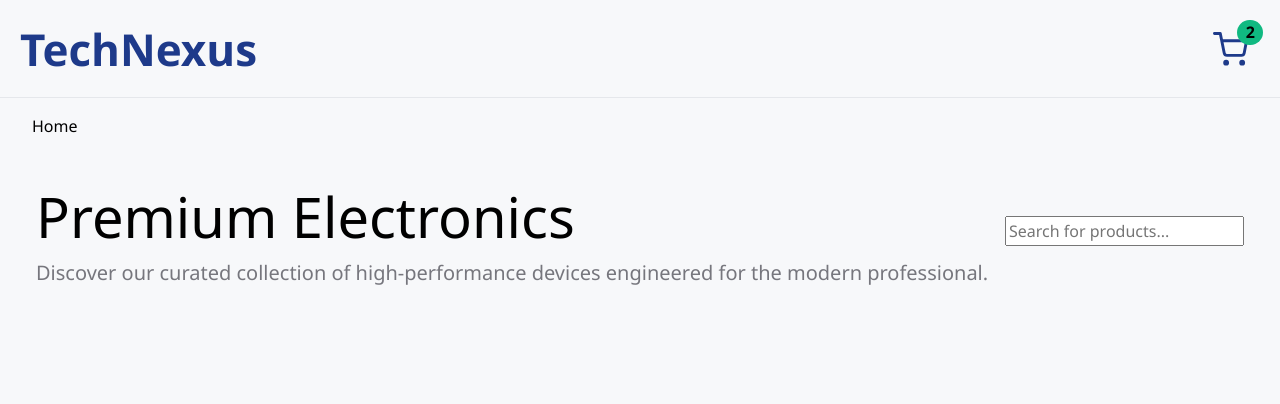
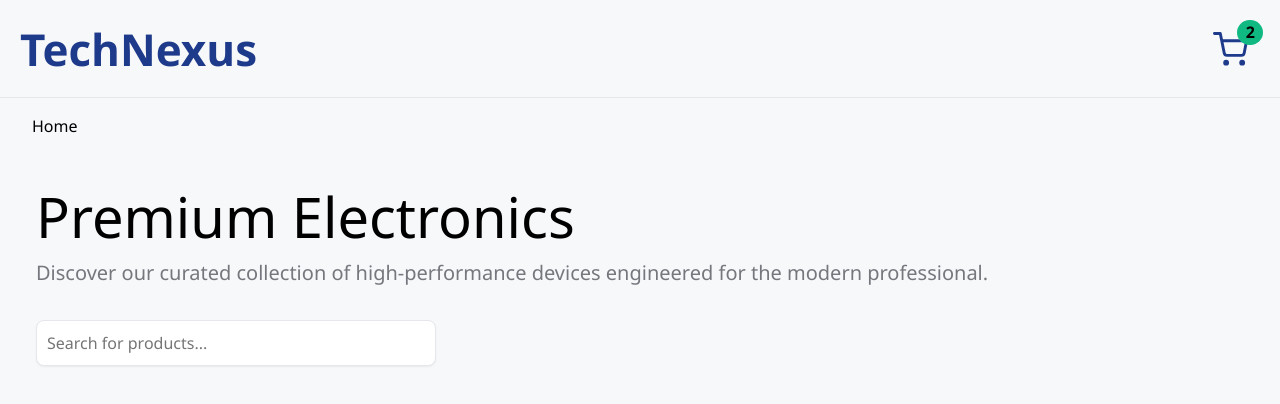
Before and after one commit to carlos123asd/Front-End-Test, a React (Vite) app: page / in a window 1280 px wide. Shown: the top 404 px of the page. Built offline with nearby package versions, Linux system fonts and the light colour scheme.

Commit message:
styles: styles headerList

```diff
--- a/src/styles/ProductListPageStyle/headerList.css
+++ b/src/styles/ProductListPageStyle/headerList.css
@@ -1,6 +1,22 @@
+/*PRINCIPAL*/
 .HeaderList {
     display: flex;
     justify-content: space-between;
     align-items: center;
     padding: 20px;
+    flex-wrap: wrap;
+    gap: 2em;
 }
+/*ESTILOS COMPONENTES SECUNDARIOS*/
+/*Search*/
+.Search {
+    width: 100%;
+    max-width: 400px;
+}
+.Search input {
+    width: 100%;
+    padding: 10px;
+    border: 1px solid var(--app-border);
+    border-radius: var(--radius-sm);
+    box-shadow: var(--shadow-sm);
+}
```
